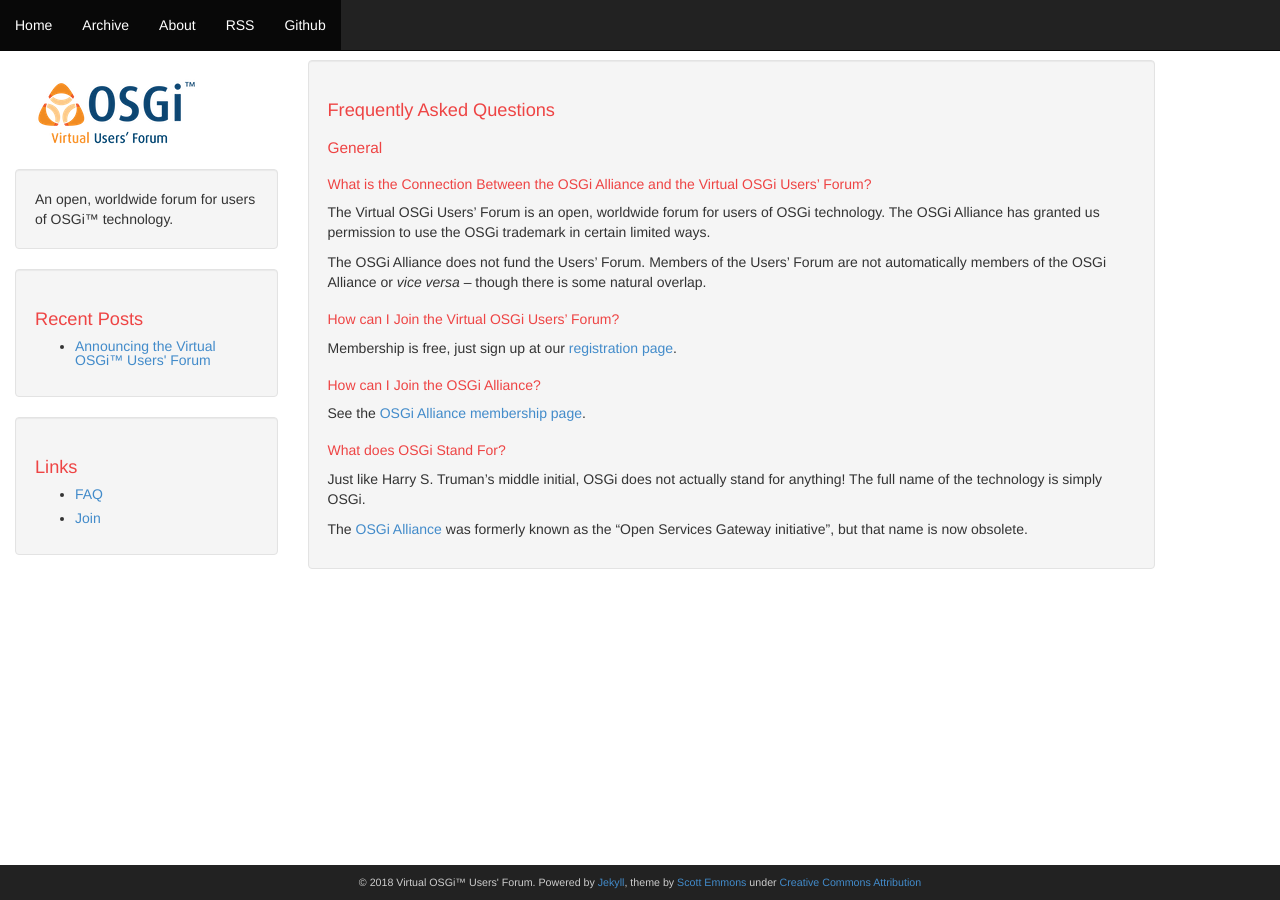
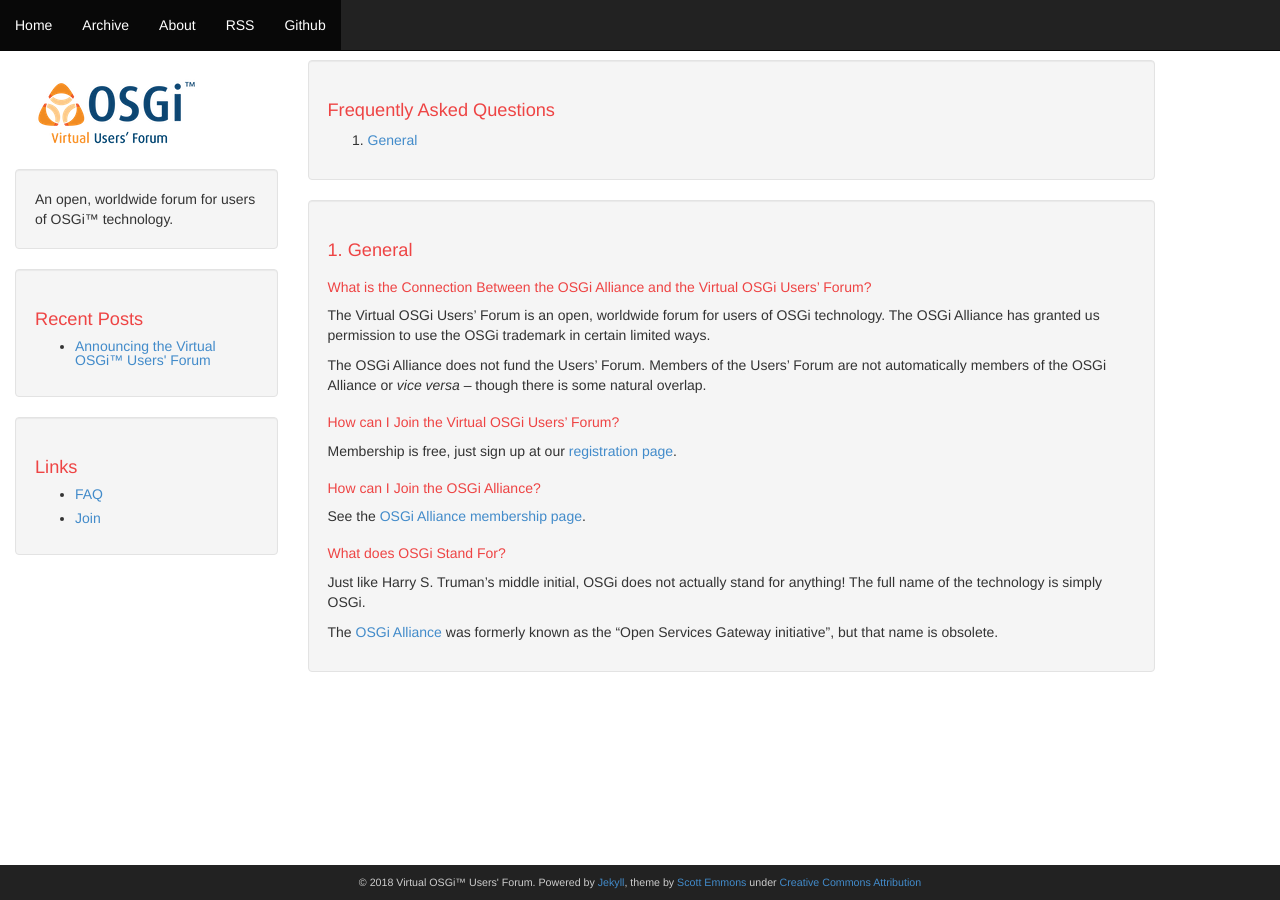
Before and after one commit to osgi-users-virtual/osgi-users-virtual.github.io, a Jekyll site: the page built from faq.html, in a window 1280 px wide. Built offline with Jekyll 4.4.1, drawn with Linux system fonts in a browser that asks for light colours; our own code applies the rules of GitHub Pages for plain Markdown files.

```diff
--- a/_config.yml
+++ b/_config.yml
@@ -39,3 +39,6 @@ markdown: kramdown
 gems: ['jekyll-paginate']
 
 exclude: ['README.md', 'LICENSE', 'Gemfile', 'Gemfile.lock']
+
+collections:
+  - faqs
--- a/faq.md
+++ b/_faqs/general.md
@@ -26,4 +20,4 @@ See the [OSGi Alliance membership page](https://www.osgi.org/join/).
 
 Just like Harry S. Truman's middle initial, OSGi does not actually stand for anything! The full name of the technology is simply OSGi.
 
-The [OSGi Alliance](https://www.osgi.org) was formerly known as the "Open Services Gateway initiative", but that name is now obsolete.
+The [OSGi Alliance](https://www.osgi.org) was formerly known as the "Open Services Gateway initiative", but that name is obsolete.
--- a/_layouts/default_well.html
+++ /dev/null
@@ -1,16 +0,0 @@
-{% include header.html %}
-
-<div class="container container-left">
-    <div class="row">
-        <div class="col-md-3 hidden-xs">
-            {% include sidebar.html %}
-        </div>
-        <div class="col-md-9">
-            <div class="well">
-                {{ content }}
-            </div>
-        </div>
-    </div>
-</div>
-
-{% include footer.html %}
--- /dev/null
+++ b/faq.html
@@ -0,0 +1,23 @@
+---
+layout: default
+---
+{% comment %}
+Do not add FAQs directly here! Add to one of the section files under _faqs directory,
+or create a new section.
+{% endcomment %}
+<div class="well">
+    <h1>Frequently Asked Questions</h1>
+    <ol>
+        {% for faq in site.faqs %}
+            <li><a href="#{{ faq.name }}">{{ faq.name }}</a></li>
+        {% endfor %}
+    </ol>
+</div>
+
+{% for faq in site.faqs %}
+    <div class="well">
+        <a id="{{ faq.name }}"></a>
+        <h1>{{ forloop.index }}. {{ faq.name }}</h1>
+        {{ faq.content }}
+    </div>
+{% endfor %}
```
Also changed, not shown: other parts of _faqs/general.md (+1 -7 lines).
